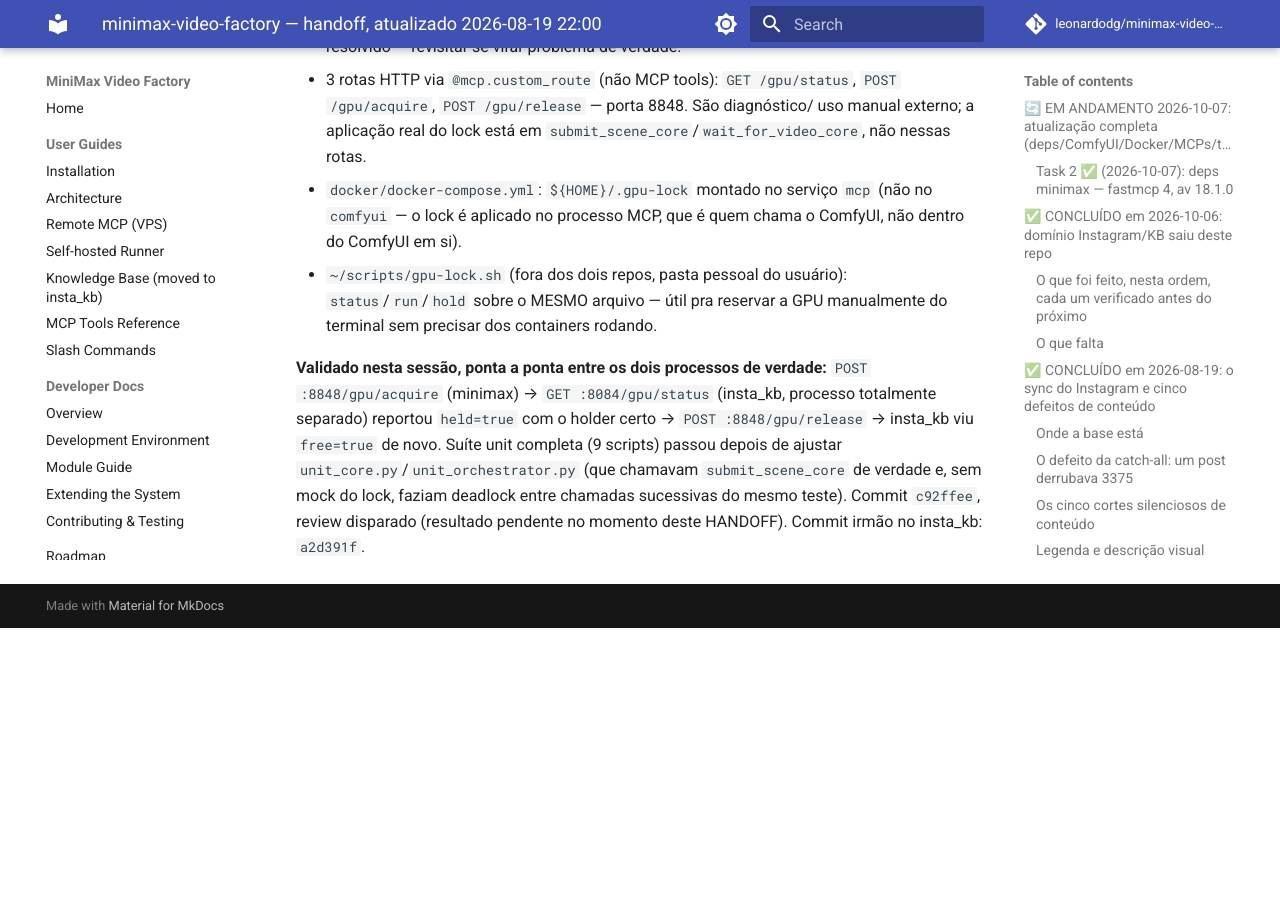
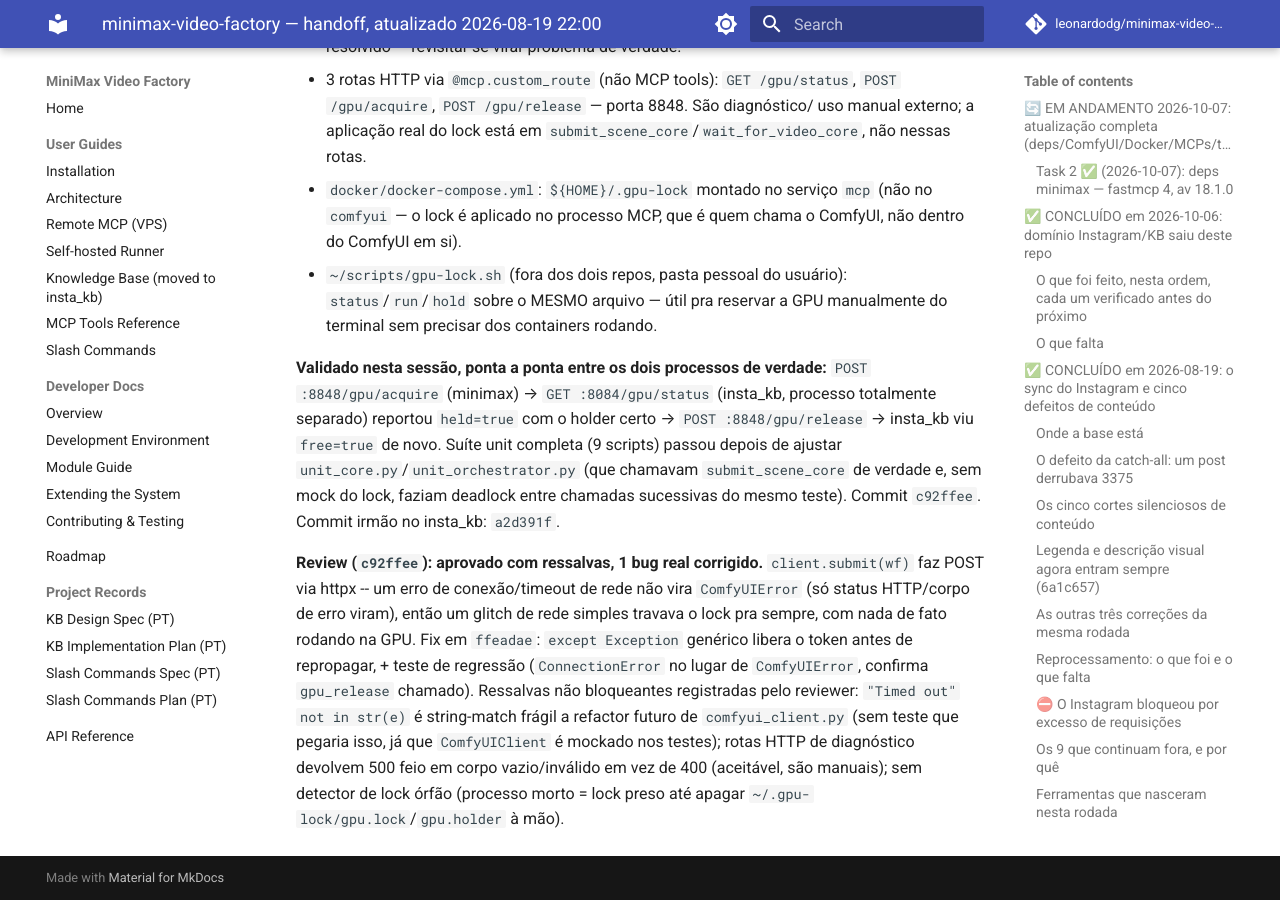
Before and after one commit to leonardodg/minimax-video-factory, an MkDocs documentation site: the page built from docs/HANDOFF.md, in a window 1280 px wide and 900 px high, scrolled down 34107 px. Built offline with MkDocs 1.6.1 and Material for MkDocs 9.7.7, drawn with Linux system fonts in a browser that asks for light colours; comment, search, counter and statistics services are not loaded; before the commit the page ends 34735 px from its top, so only the background shows below that.

Commit message:
docs(handoff): resultado do review do mutex de GPU + fix aplicado

```diff
--- a/docs/HANDOFF.md
+++ b/docs/HANDOFF.md
@@ -1353,6 +1353,19 @@
 :8848/gpu/release` → insta_kb viu `free=true` de novo. Suíte unit completa
 (9 scripts) passou depois de ajustar `unit_core.py`/`unit_orchestrator.py`
 (que chamavam `submit_scene_core` de verdade e, sem mock do lock, faziam
-deadlock entre chamadas sucessivas do mesmo teste). Commit `c92ffee`,
-review disparado (resultado pendente no momento deste HANDOFF). Commit
-irmão no insta_kb: `a2d391f`.
+deadlock entre chamadas sucessivas do mesmo teste). Commit `c92ffee`.
+Commit irmão no insta_kb: `a2d391f`.
+
+**Review (`c92ffee`): aprovado com ressalvas, 1 bug real corrigido.**
+`client.submit(wf)` faz POST via httpx -- um erro de conexão/timeout de
+rede não vira `ComfyUIError` (só status HTTP/corpo de erro viram), então
+um glitch de rede simples travava o lock pra sempre, com nada de fato
+rodando na GPU. Fix em `ffeadae`: `except Exception` genérico libera o
+token antes de repropagar, + teste de regressão (`ConnectionError` no
+lugar de `ComfyUIError`, confirma `gpu_release` chamado). Ressalvas não
+bloqueantes registradas pelo reviewer: `"Timed out" not in str(e)` é
+string-match frágil a refactor futuro de `comfyui_client.py` (sem teste
+que pegaria isso, já que `ComfyUIClient` é mockado nos testes); rotas
+HTTP de diagnóstico devolvem 500 feio em corpo vazio/inválido em vez de
+400 (aceitável, são manuais); sem detector de lock órfão (processo
+morto = lock preso até apagar `~/.gpu-lock/gpu.lock`/`gpu.holder` à mão).
```
